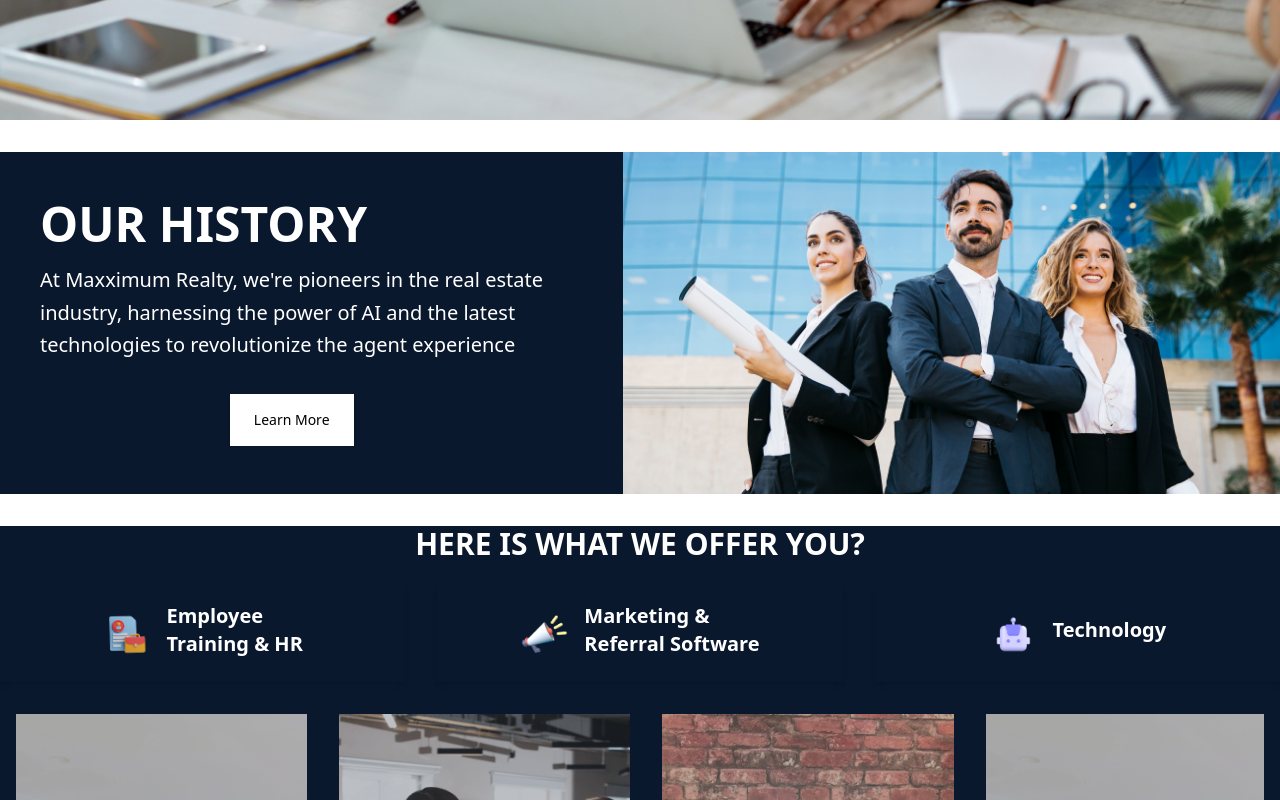
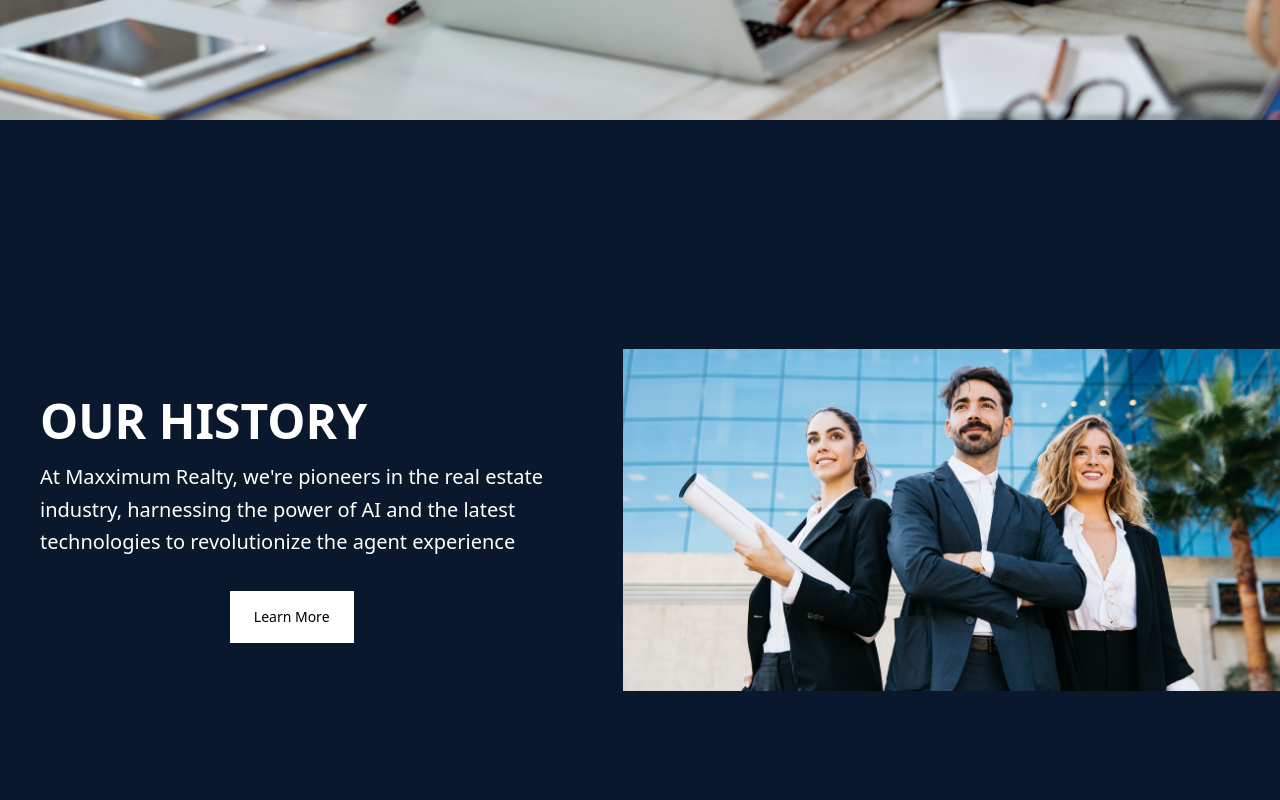
Before and after one commit to JoelNovoa/maxximus-main, a React (Create React App) app: page / in a window 1280 px wide. Shown: the part 680-1480 px from the top of the page. Built offline with nearby package versions, Linux system fonts and the light colour scheme.

Commit message:
Arreglando section dinamica

```diff
--- a/src/Components/Common/Section.jsx
+++ b/src/Components/Common/Section.jsx
@@ -9,14 +9,9 @@
     <section
       className={
         Blanco
-          ? "flex flex-col items-center justify-center relative bg-white bg-cover bg-center my-8"
-          : "flex flex-col items-center justify-center relative bg-[#0A182E] bg-cover bg-center my-8"
+          ? "flex flex-col items-center justify-center relative bg-white bg-cover bg-center py-20 h-screen"
+          : "flex flex-col items-center justify-center relative bg-[#0A182E] bg-cover bg-center py-20 h-screen"
       }
-      style={{
-        marginTop: "2rem",
-        marginBottom: "2rem",
-        backgroundColor: Blanco ? "#FFFFFF" : "#0A182E", // Color de fondo correspondiente
-      }}
     >
       <div className="absolute inset-0 bg-white/75 sm:bg-transparent sm:from-white/95 sm:to-white/25 ltr:sm:bg-gradient-to-r rtl:sm:bg-gradient-to-l"></div>
 
```
